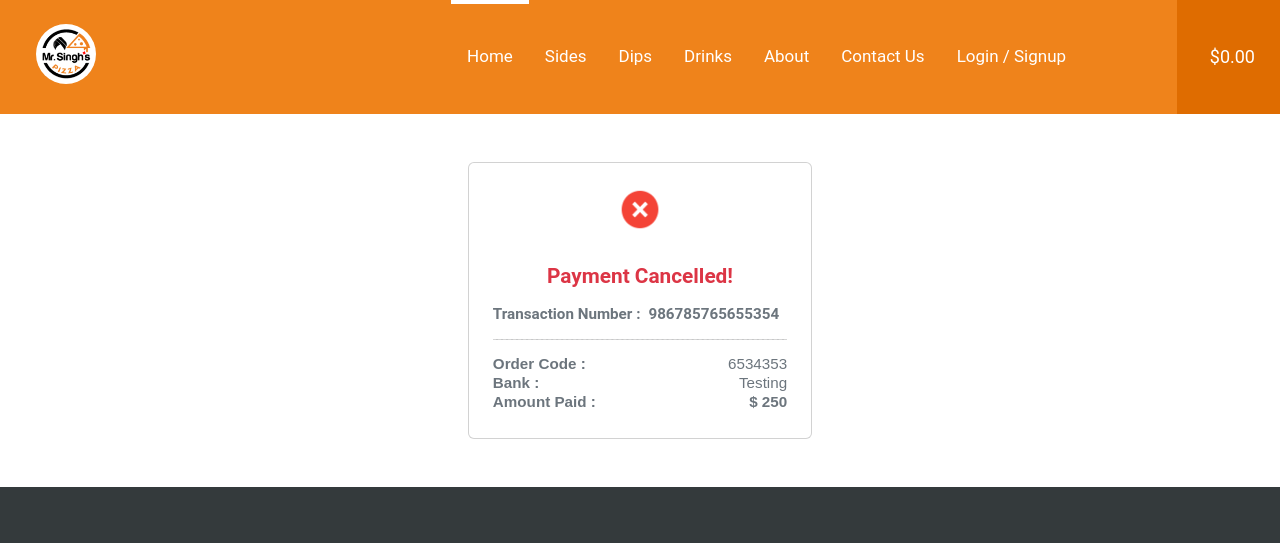
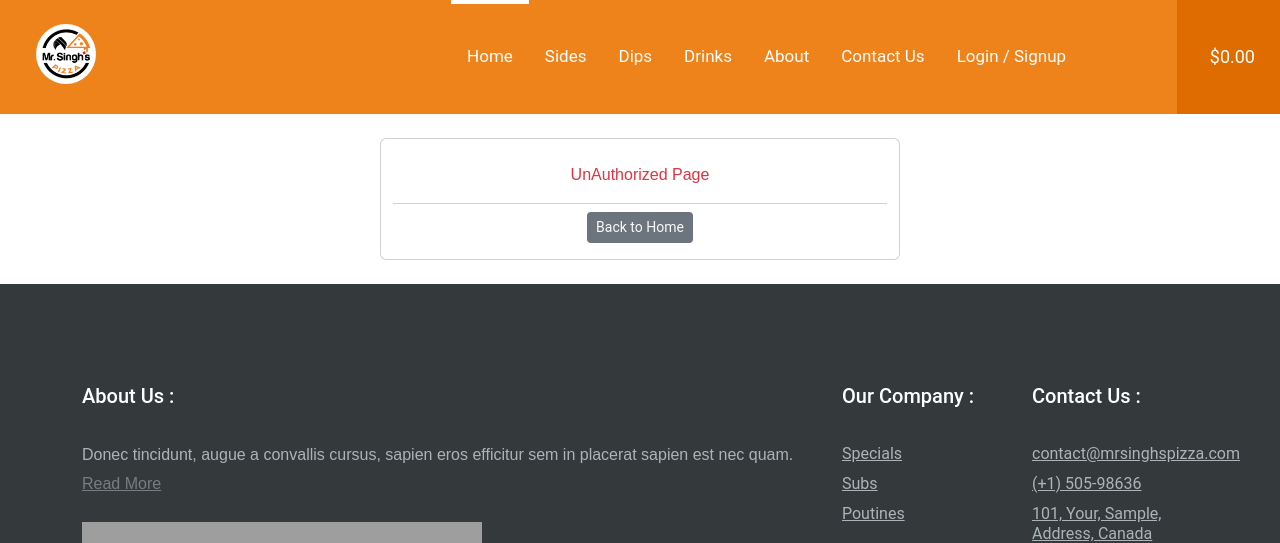
Before and after one commit to neosao123/mrsinghspizza-client, a React (Create React App) app: page /mrsinghsclient/payment/cancel in a window 1280 px wide. Shown: the top 543 px of the page. Built offline with nearby package versions, Linux system fonts and the light colour scheme; no server answers; grey boxes are pictures that could not be loaded.

Commit message:
Working on minor changes

```diff
--- a/src/pages/AddressDetails.js
+++ b/src/pages/AddressDetails.js
@@ -10,6 +10,7 @@ import { useNavigate } from "react-router-dom";
 import swal from "sweetalert";
 import GlobalContext from "../context/GlobalContext";
 import Select from "react-select";
+import LoadingLayout from "../layouts/LoadingLayout";
 
 const canadianPhoneNumberRegExp = /^\d{3}\d{3}\d{4}$/;
 const canadianPostalCode = /^[A-Za-z]\d[A-Za-z]\d[A-Za-z]\d$/;
@@ -56,6 +57,7 @@ function AddressDetails() {
 
   const [postalCodeOp, setPostalCodeOp] = useState(null);
   const [selectedOption, setSelectedOption] = useState(null);
+  const [loading, setLoading] = useState(false);
 
   const navigate = useNavigate();
 
@@ -100,12 +102,16 @@ function AddressDetails() {
       .then((response) => {
         localStorage.setItem("OrderID", response.orderCode);
         localStorage.setItem("sessionId", response.sessionId);
-        window.open(response?.paymentUrl, "_blank");
+        window.open(response?.paymentUrl, "_self");
+        setTimeout(() => {
+          setLoading(false);
+        }, 500);
       })
       .catch((error) => {
         if (error.response.status === 400 || error.response.status === 500) {
           toast.error(error.response.data.message);
         }
+        setLoading(false);
       });
   };
 
@@ -113,6 +119,7 @@ function AddressDetails() {
     const payload = {
       zipcode: values.postalcode,
     };
+    setLoading(true);
     await deliverable(payload)
       .then((res) => {
         if (res?.deliverable === true) {
@@ -137,6 +144,7 @@ function AddressDetails() {
         if (err.response.status === 400 || err.response.status === 500) {
           toast.error(err.response.data.message);
         }
+        setLoading(false);
       });
   };
   // Use Formik
@@ -162,6 +170,11 @@ function AddressDetails() {
   return (
     <>
       <Header />
+      {loading === true ? (
+        <>
+          <LoadingLayout />
+        </>
+      ) : (
         <div
           className="container-fluid d-flex justify-content-center align-items-center"
           style={{ backgroundColor: "#ffffff" }}
@@ -286,7 +299,8 @@ function AddressDetails() {
                           isSearchable={true}
                           name="postalcode"
                           value={selectedOption?.find(
-                          (option) => option.label === formik.values.postalcode
+                            (option) =>
+                              option.label === formik.values.postalcode
                           )}
                           onChange={(selectedOption) => {
                             const selectedValue = selectedOption
@@ -297,7 +311,8 @@ function AddressDetails() {
                           options={postalCodeOp}
                           onBlur={formik.handleBlur}
                         />
-                      {formik.touched.postalcode && formik.errors.postalcode ? (
+                        {formik.touched.postalcode &&
+                        formik.errors.postalcode ? (
                           <div className="text-danger mt-2 mb-3">
                             {formik.errors.postalcode}
                           </div>
@@ -319,6 +334,7 @@ function AddressDetails() {
             </div>
           </div>
         </div>
+      )}
 
       <Footer />
     </>
--- a/src/pages/CreateYourOwn.js
+++ b/src/pages/CreateYourOwn.js
@@ -247,7 +247,7 @@ function CreateYourOwn() {
       .then((response) => {
         localStorage.setItem("OrderID", response.orderCode);
         localStorage.setItem("sessionId", response.sessionId);
-        window.open(response?.paymentUrl, "_blank");
+        window.open(response?.paymentUrl, "_self");
       })
       .catch((error) => {
         if (error.response.status === 400 || error.response.status === 500) {
--- a/src/pages/Payment/Cancel.js
+++ b/src/pages/Payment/Cancel.js
@@ -6,38 +6,52 @@ import LoadingLayout from "../../layouts/LoadingLayout";
 import Header from "../../components/_main/Header";
 import paymentCancelled from "../../assets/images/payment-cancel.png";
 import Footer from "../../components/_main/Footer";
+import Unauthorized from "./Unauthorized";
 
 function Cancel() {
   const globalctx = useContext(GlobalContext);
   const [cart, setCart] = globalctx.cart;
   const [loading, setLoading] = useState(false);
-
-  useEffect(() => {
+  const [errMsg, setErrMsg] = useState();
+  const [unAuth, setUnAuth] = useState(false);
   const sessionId = localStorage.getItem("sessionId");
   const orderCode = localStorage.getItem("orderCode");
 
+  useEffect(() => {
+    setLoading(true);
+    if (sessionId === null) {
+      setUnAuth(true);
+      setLoading(false);
+    } else {
       const payload = {
         sessionId: sessionId,
         orderCode: orderCode,
       };
-
       paymentCancel(payload)
         .then((res) => {
-        toast.success(res.message);
+          setErrMsg(res.message);
+          localStorage.removeItem("sessionId");
+          localStorage.removeItem("orderCode");
+          localStorage.removeItem("OrderID");
+          localStorage.removeItem("cart");
+          setLoading(false);
         })
         .catch((err) => {
           toast.error(err);
+          setLoading(false);
         });
-  });
+    }
+  }, []);
   return (
     <>
-      {loading ? (
+      {loading === true ? (
         <LoadingLayout />
       ) : (
         <>
           <Header />
-          <div className="container-fluid d-flex justify-content-center align-items-center flex-warp">
-            <div className="card w-auto p-2 m-5 text-center">
+          {unAuth === false ? (
+            <div className="container-fluid row m-0 p-0 px-3 d-flex justify-content-center">
+              <div className="card py-2 my-4 col-lg-5 col-md-7 col-sm-10 text-center">
                 <div className="d-flex justify-content-center align-items-center my-2 py-2 w-100">
                   <img
                     src={paymentCancelled}
@@ -49,42 +63,18 @@ function Cancel() {
                 <div className="card-body">
                   <h5
                     class="card-title text-danger fw-bold"
-                  style={{ fontSize: "1.3rem" }}
+                    style={{ fontSize: "1.3rem", textTransform: "capitalize" }}
                   >
-                  Payment Cancelled!
+                    {errMsg}
                   </h5>
-                <h6
-                  class="card-subtitle my-2 mt-3 text-secondary d-flex justify-content-between flex-wrap"
-                  style={{ fontSize: ".95rem", fontWeight: "600" }}
-                >
-                  <span>Transaction Number :</span>{" "}
-                  <span className="mx-2">986785765655354</span>
-                </h6>
-                <hr style={{ borderTop: ".1rem dashed #606060" }}></hr>
-                <p
-                  className="card-text text-secondary my-1 d-flex justify-content-between flex-wrap"
-                  style={{ fontSize: ".95rem" }}
-                >
-                  <span className="fw-bold">Order Code :</span>
-                  <span>6534353</span>
-                </p>
-                <p
-                  className="card-text text-secondary my-1 d-flex justify-content-between flex-wrap"
-                  style={{ fontSize: ".95rem" }}
-                >
-                  <span className="fw-bold">Bank :</span>
-                  <span>Testing</span>
-                </p>
-                <p
-                  className="card-text text-secondary my-1 d-flex justify-content-between flex-wrap"
-                  style={{ fontSize: ".95rem" }}
-                >
-                  <span className="fw-bold">Amount Paid :</span>
-                  <span className="fw-bold">$ 250</span>
-                </p>
                 </div>
               </div>
             </div>
+          ) : (
+            <>
+              <Unauthorized />
+            </>
+          )}
           <Footer />
         </>
       )}
--- /dev/null
+++ b/src/pages/Payment/Unauthorized.js
@@ -0,0 +1,32 @@
+import React from "react";
+import { useNavigate } from "react-router-dom";
+
+function Unauthorized() {
+  const navigate = useNavigate();
+  return (
+    <div className="container-fluid row m-0 p-0 px-3 d-flex justify-content-center">
+      <div className="card py-2 my-4 col-lg-5 col-md-7 col-sm-10 text-center">
+        <div className="card-body">
+          <p
+            className="cart-text text-danger my-1"
+            style={{ fontSize: "1rem" }}
+          >
+            <span>UnAuthorized Page</span>
+          </p>
+        </div>
+        <div className="card-footer bg-transparent">
+          <button
+            onClick={() => {
+              navigate("/");
+            }}
+            className="btn btn-sm bg-secondary text-light"
+          >
+            Back to Home
+          </button>
+        </div>
+      </div>
+    </div>
+  );
+}
+
+export default Unauthorized;
--- a/src/pages/SpecialMenu.js
+++ b/src/pages/SpecialMenu.js
@@ -417,7 +417,8 @@ function SpecialMenu() {
       .then((response) => {
         localStorage.setItem("OrderID", response.orderCode);
         localStorage.setItem("sessionId", response.sessionId);
-        window.open(response?.paymentUrl, "_blank");
+        window.open(response?.paymentUrl, "_self");
+        setLoading(false);
       })
       .catch((error) => {
         if (error.response.status === 400 || error.response.status === 500) {
@@ -433,6 +434,7 @@ function SpecialMenu() {
         if (previousUrl && previousUrl !== null) {
           console.log(regUser.zipcode);
           const payload = { zipcode: regUser.zipcode };
+          setLoading(true);
           await deliverable(payload)
             .then((res) => {
               if (res?.deliverable === true) {
```
Also changed, not shown: src/components/_main/Auth/ViewOrder.js (+46 -10 lines), src/pages/Payment/Success.js (+34 -11 lines), 2 other files (tests, documents, lock files or other folders). Lines whose indentation alone changed are shown as unchanged.
